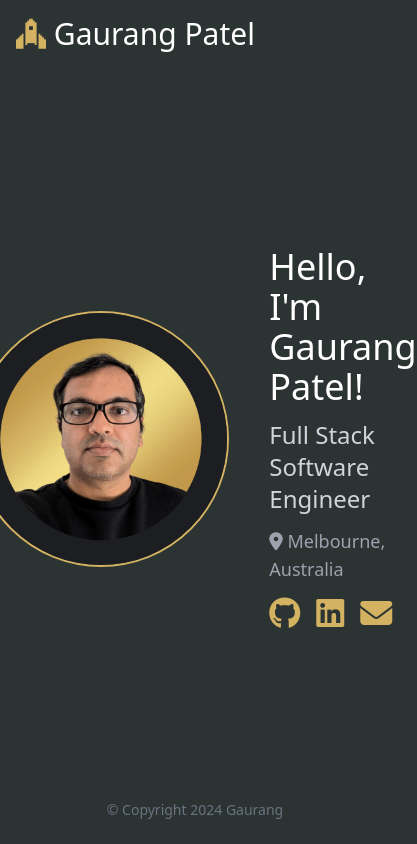
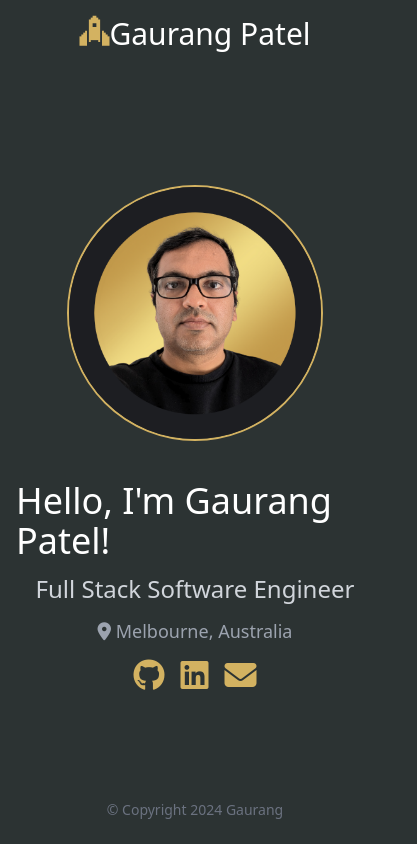
Before and after one commit to meetgaurang/personal-page, a website: page src/index.html in a window 390 px wide. Shown: the whole page, 417 px wide, since content can reach past the window. Drawn offline with Linux system fonts and the light colour scheme.

Commit message:
Added responsiveness

```diff
--- a/src/index.html
+++ b/src/index.html
@@ -22,17 +22,18 @@
 <body class="bg-glowingblack-50 text-white">
   <!-- Header -->
   <div class="p-4 h-[12vh]">
-    <div class="text-3xl"> <i id="rocket-icon" class="fa-brands fa-space-awesome fa-bounce text-golden-50"></i> Gaurang
+    <div class="text-3xl flex justify-center md:justify-start"> <i id="rocket-icon"
+        class="fa-brands fa-space-awesome fa-bounce text-golden-50"></i> Gaurang
       Patel</div>
   </div>
 
   <!-- Body -->
-  <div class="flex justify-center gap-10 items-center px-4 h-[80vh]">
+  <div class="flex flex-col md:flex-row justify-center gap-10 items-center px-4 h-[80vh]">
     <!-- Avatar -->
     <img src="../public/avatar.png" alt="Gaurang Patel"
       class="w-64 border-golden-50 rounded-full border-solid border-2" />
     <!-- Content -->
-    <div class="flex flex-col gap-3">
+    <div class="flex flex-col gap-3 items-center md:items-start">
       <div class="text-4xl">Hello, I'm Gaurang Patel!</div>
       <div class="text-gray-300 text-2xl">Full Stack Software Engineer</div>
       <div class="text-gray-400 text-lg"> <i class="fa-solid fa-location-dot"></i> Melbourne, Australia</div>
```
Also changed, not shown: src/output.css.
